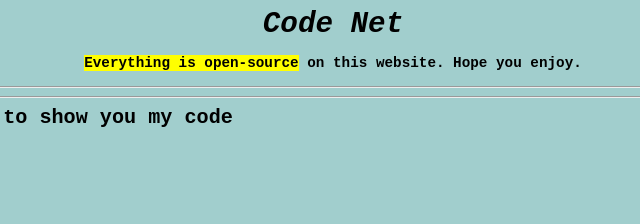
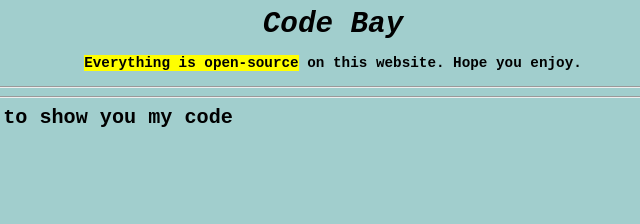
Before and after one commit to Adam456a/code-bay, a plain HTML site: page index.html in a window 1280 px wide. Shown: the full height of the page, 307-947 px from the left. Drawn offline with Linux system fonts and the light colour scheme.

Commit message:
Update index.html

```diff
--- a/index.html
+++ b/index.html
@@ -8,7 +8,7 @@
 </head>
 <body style="background-color:rgb(161, 206, 205)">
     <header>
-        <p style="text-align: center; font-size: 225%; font-family:monospace; font-style: italic; margin: auto; color: rgb(0, 0, 0);"><b>Code Net<b></p>
+        <p style="text-align: center; font-size: 225%; font-family:monospace; font-style: italic; margin: auto; color: rgb(0, 0, 0);"><b>Code Bay<b></p>
         <p style="text-align:center; font-size:110%; font-family:monospace;"><b><mark>Everything is open-source</mark> on this website. Hope you enjoy.</b></p>
         <hr>
     </header>
```
